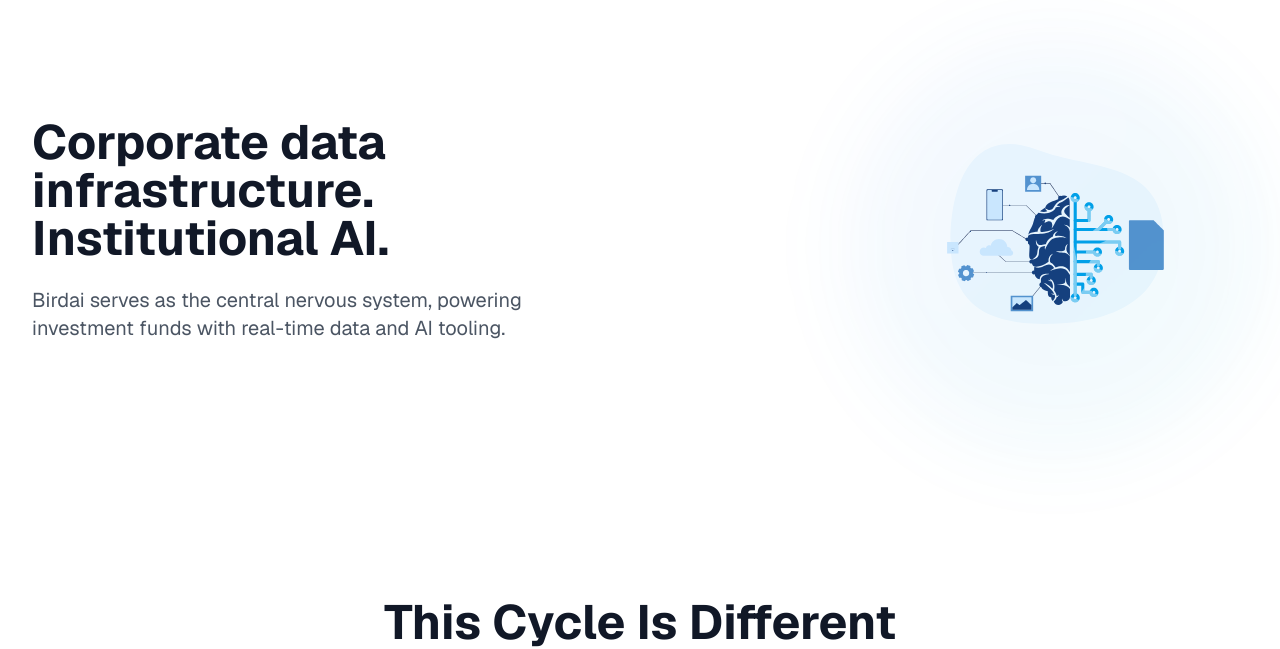
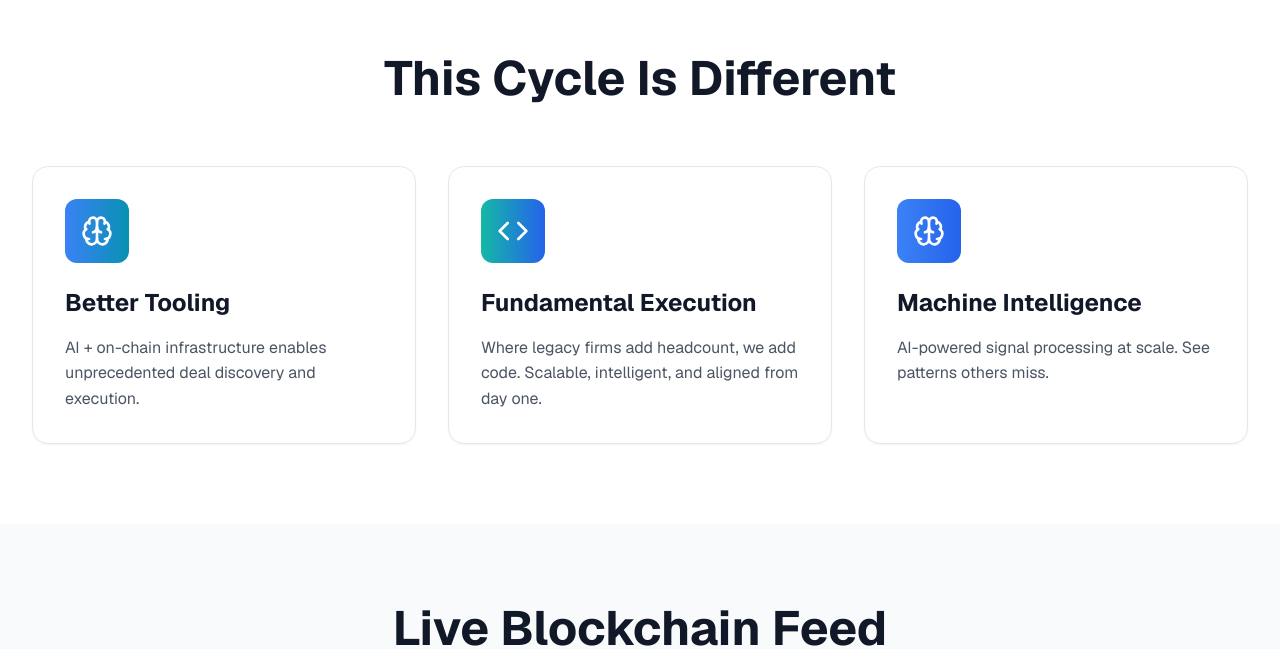
Before and after one commit to Kfar19/CursorWeb, a Next.js app: page / in a window 1280 px wide. Shown: the part 1794-2443 px from the top of the page. Built offline with nearby package versions, Linux system fonts and the light colour scheme; no server answers.

Commit message:
Remove Corporate data infrastructure section for cleaner flow

```diff
--- a/src/app/page.tsx
+++ b/src/app/page.tsx
@@ -20,7 +20,6 @@ import {
   Code
 } from 'lucide-react';
 import Lottie from 'lottie-react';
-import productivityAnimation from '../../public/productivity-animation.json';
 import aiDataAnimation from '../../public/ai-data-animation.json';
 
 
@@ -1275,56 +1274,7 @@ export default function Home() {
 
 
 
-      {/* AI Eats Data Section */}
-      <section id="ai-data" className="py-20 px-4 sm:px-6 lg:px-8">
-        <div className="max-w-7xl mx-auto">
-          <div className="grid md:grid-cols-2 gap-12 items-center">
-            {/* Left Side - Text Content */}
-            <div className="text-left">
-              <ScrollAnimation>
-                <h2 className="text-4xl md:text-5xl font-bold text-gray-900 mb-6">
-                  Corporate data infrastructure. Institutional AI.
-                </h2>
-              </ScrollAnimation>
-              <ScrollAnimation delay={0.2}>
-                <p className="text-xl text-gray-600 mb-8">
-                  Birdai serves as the central nervous system, powering investment funds with real-time data and AI tooling.
-                </p>
-              </ScrollAnimation>
-            </div>
-
-            {/* Right Side - AI Productivity Animation */}
-            <div className="flex justify-center md:justify-end items-center">
-              <motion.div
-                className="w-96 h-96 relative"
-                initial={{ opacity: 0, scale: 0.8, x: 50 }}
-                animate={{ opacity: 1, scale: 1, x: 0 }}
-                transition={{ duration: 1, ease: "easeOut" }}
-              >
-                <Lottie
-                  animationData={productivityAnimation}
-                  loop={true}
-                  autoplay={true}
-                  style={{ width: '100%', height: '100%' }}
-                />
-                {/* Enhanced glow effect */}
-                <motion.div
-                  className="absolute inset-0 bg-gradient-to-br from-blue-500/10 to-cyan-500/10 rounded-full blur-2xl"
-                  animate={{
-                    opacity: [0.3, 0.6, 0.3],
-                    scale: [1, 1.1, 1]
-                  }}
-                  transition={{
-                    duration: 4,
-                    repeat: Infinity,
-                    ease: "easeInOut"
-                  }}
-                />
-              </motion.div>
-            </div>
-          </div>
-        </div>
-      </section>
+
 
 
 
```
